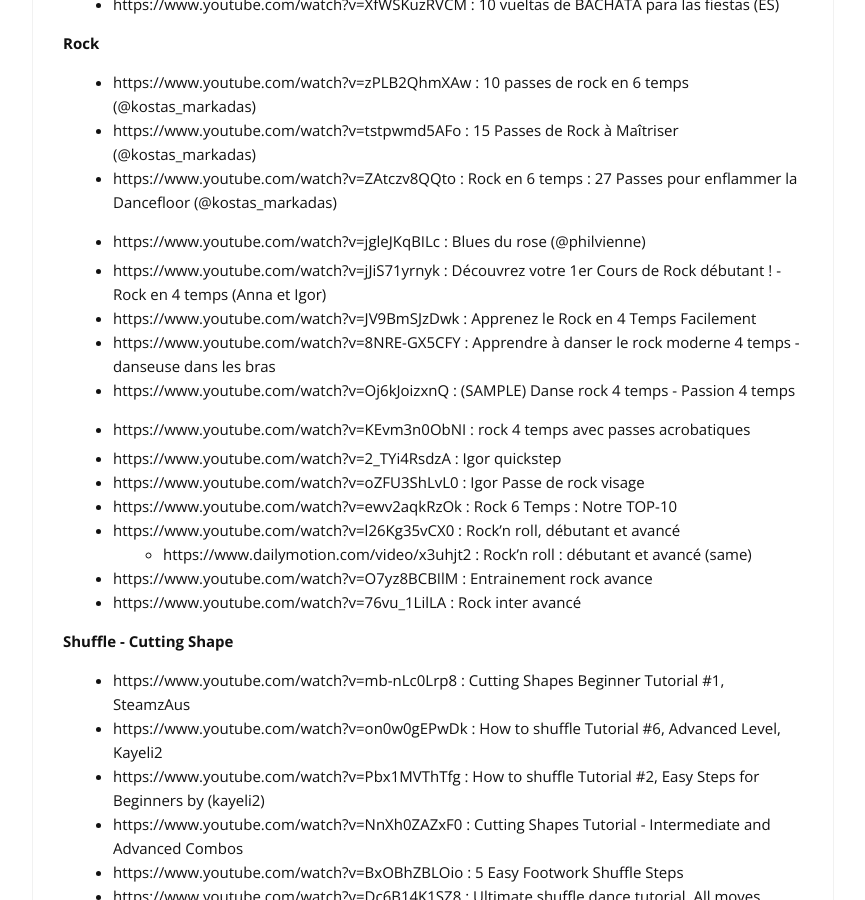
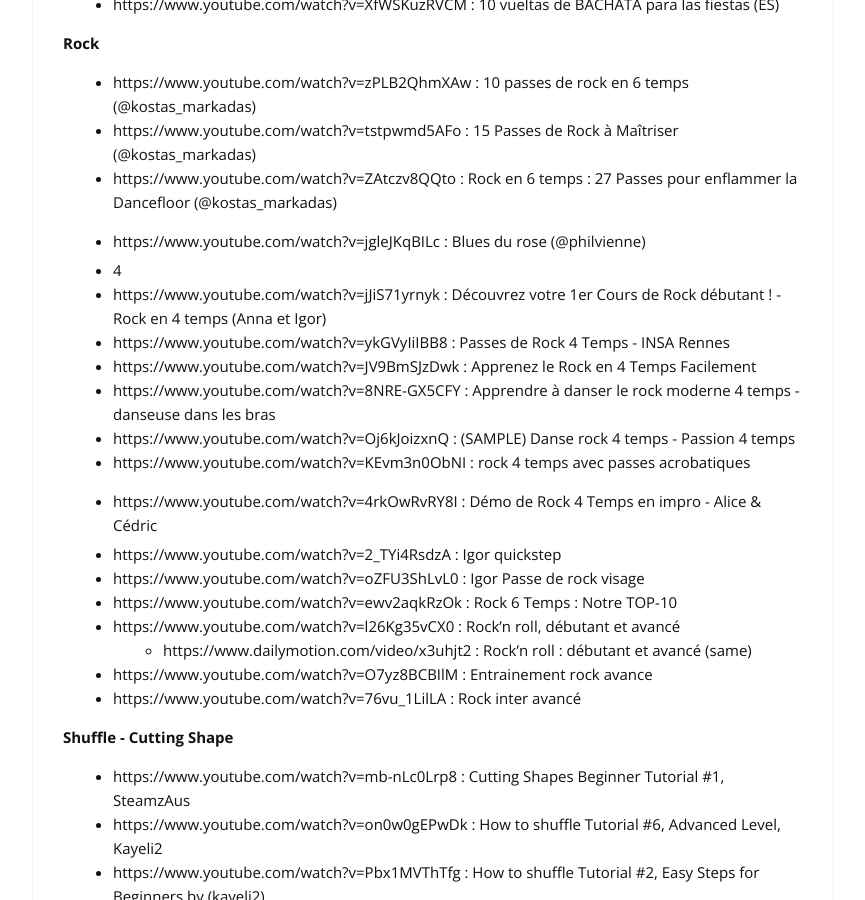
Before and after one commit to cylmat/cylmat.github.io, a Jekyll site: the page built from _pages/tricks.md, in a window 1280 px wide and 900 px high, scrolled down 1241 px. Shown: the whole window, without its empty margins (207-1072 px from the left). Built offline with Jekyll 4.4.1, drawn with Linux system fonts in a browser that asks for light colours; nearby versions of some CDN libraries.

Commit message:
Update tricks.md

```diff
--- a/_pages/tricks.md
+++ b/_pages/tricks.md
@@ -41,11 +41,14 @@
 - https://www.youtube.com/watch?v=ZAtczv8QQto : Rock en 6 temps : 27 Passes pour enflammer la Dancefloor (@kostas_markadas)
 - https://www.youtube.com/watch?v=jgleJKqBILc : Blues du rose (@philvienne)
 
+- 4
 - https://www.youtube.com/watch?v=jJiS71yrnyk : Découvrez votre 1er Cours de Rock débutant ! - Rock en 4 temps (Anna et Igor)
+- https://www.youtube.com/watch?v=ykGVyIiIBB8 : Passes de Rock 4 Temps - INSA Rennes
 - https://www.youtube.com/watch?v=JV9BmSJzDwk : Apprenez le Rock en 4 Temps Facilement
 - https://www.youtube.com/watch?v=8NRE-GX5CFY : Apprendre à danser le rock moderne 4 temps - danseuse dans les bras
 - https://www.youtube.com/watch?v=Oj6kJoizxnQ : (SAMPLE) Danse rock 4 temps - Passion 4 temps
 - https://www.youtube.com/watch?v=KEvm3n0ObNI : rock 4 temps avec passes acrobatiques
+- https://www.youtube.com/watch?v=4rkOwRvRY8I : Démo de Rock 4 Temps en impro - Alice & Cédric
 
 - https://www.youtube.com/watch?v=2_TYi4RsdzA : Igor quickstep
 - https://www.youtube.com/watch?v=oZFU3ShLvL0 : Igor Passe de rock visage
```
